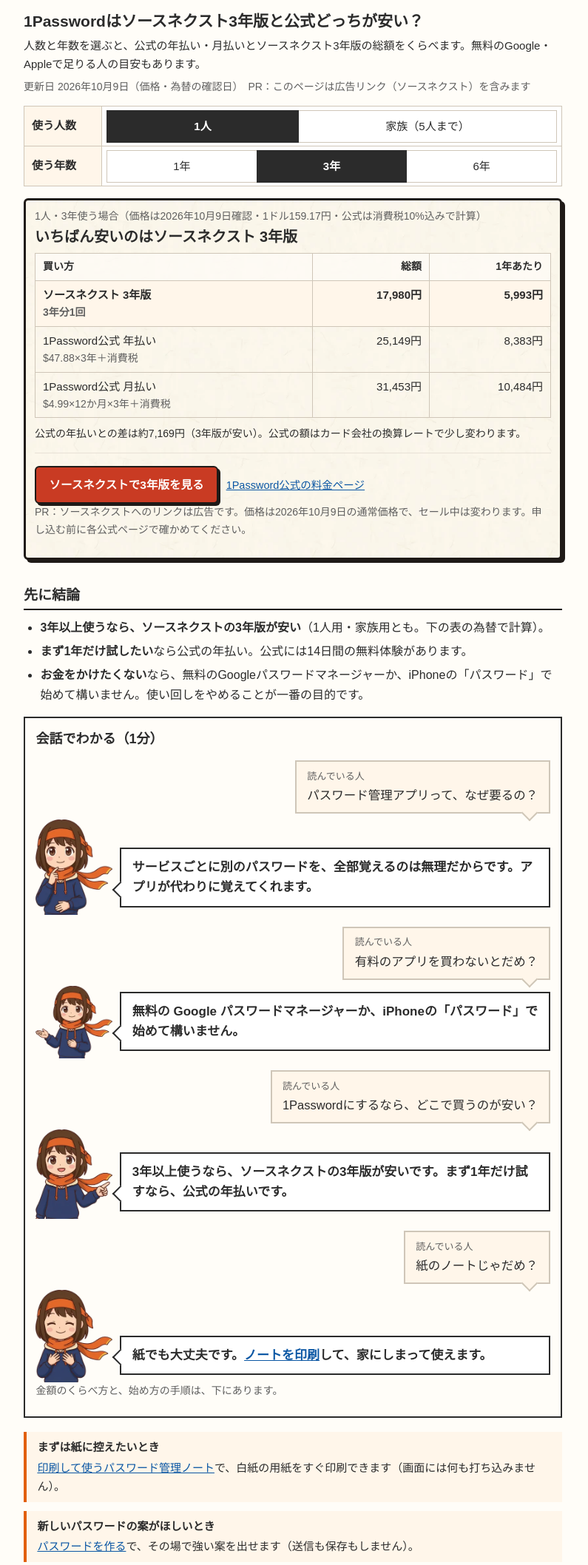
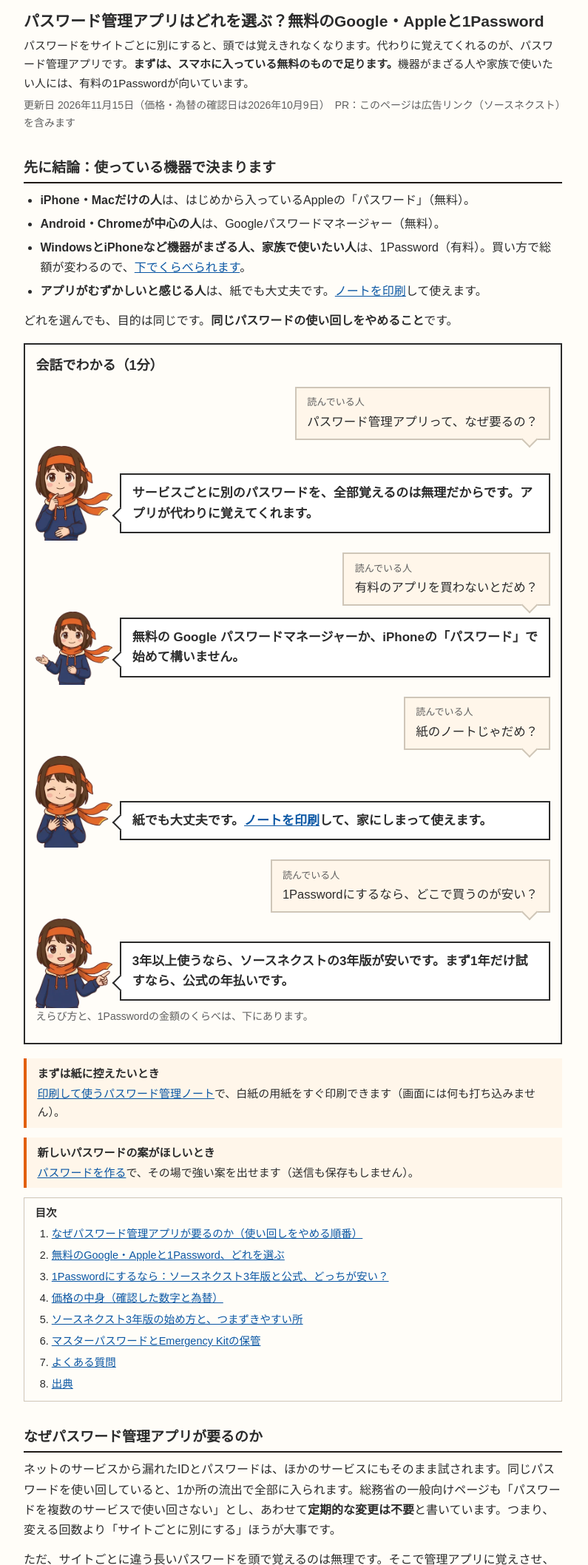
Before and after one commit to kkp-15/ninja-mamoru, a plain HTML site: page password/index.html in a window 1280 px wide. Shown: the part 162-2278 px from the top of the page at 74% size, without its empty margins (244-1039 px from the left). Drawn offline with Linux system fonts and the light colour scheme.

Commit message:
管理アプリのページを、困りごと→選び方→1Passwordの買い方の順に組み替え（紹介が急だったため）
Co-Authored-By: Claude Fable 5.2 <noreply@anthropic.com>

```diff
--- a/password/index.html
+++ b/password/index.html
@@ -4,8 +4,8 @@
 <meta charset="UTF-8">
 <meta name="msvalidate.01" content="EF6E7C7B123A3218DAE3B152F5B0764D" />
 <meta name="viewport" content="width=device-width, initial-scale=1">
-<title>1Passwordはソースネクスト3年版と公式どっちが安い？人数×年数で総額くらべ【2026年10月】</title>
-<meta name="description" content="1Passwordを公式の年払い・月払いで続けるのと、ソースネクストの3年版を買うのとで、1人用・家族用（5人）の総額を年数ごとに比べます。価格は2026年10月9日に両社の公式ページで確認。無料のGoogle・Appleのパスワード管理で足りる人の目安と、3年版の始め方も。">
+<title>パスワード管理アプリはどれを選ぶ？無料のGoogle・Appleと1Password（ソースネクスト3年版と公式の総額くらべ）</title>
+<meta name="description" content="パスワード管理アプリは、iPhoneだけならApple、Android・ChromeならGoogleの無料のもので足ります。機器がまざる人・家族で使う人は1Password。公式の年払い・月払いとソースネクスト3年版の総額を、人数と年数でくらべます（価格は2026年10月9日に両社の公式ページで確認）。">
 <link rel="canonical" href="https://mamoru.kkpwebninja.com/password/">
 <meta name="robots" content="index,follow,max-image-preview:large">
 <meta name="theme-color" content="#e2600f">
@@ -13,8 +13,8 @@
 <link rel="icon" type="image/png" sizes="32x32" href="/favicon.png">
 <link rel="icon" type="image/png" sizes="192x192" href="/favicon-192.png">
 <link rel="apple-touch-icon" sizes="180x180" href="/apple-touch-icon.png">
-<meta property="og:title" content="1Passwordはソースネクスト3年版と公式どっちが安い？総額くらべ">
-<meta property="og:description" content="人数と年数を選ぶと、公式の年払い・月払いとソースネクスト3年版の総額を並べます。価格は公式ページで確認した通常価格。">
+<meta property="og:title" content="パスワード管理アプリはどれを選ぶ？無料のGoogle・Appleと1Password">
+<meta property="og:description" content="無料のGoogle・Appleで足りる人の目安と、1Passwordの買い方。人数と年数を選ぶと、公式の年払い・月払いとソースネクスト3年版の総額を並べます。価格は公式ページで確認した通常価格。">
 <meta property="og:type" content="article">
 <meta property="og:url" content="https://mamoru.kkpwebninja.com/password/">
 <meta property="og:site_name" content="サイバー攻撃・個人情報流出から自分を守る">
@@ -26,7 +26,7 @@
 {
   "@context":"https://schema.org",
   "@graph":[
-    {"@type":"WebPage","@id":"https://mamoru.kkpwebninja.com/password/#page","name":"1Passwordはソースネクスト3年版と公式どっちが安い？人数×年数で総額くらべ","url":"https://mamoru.kkpwebninja.com/password/","inLanguage":"ja","datePublished":"2026-10-09","dateModified":"2026-10-09","author":{"@type":"Organization","name":"web忍者の砦"},"publisher":{"@type":"Organization","name":"web忍者の砦","url":"https://kkpwebninja.com/"}},
+    {"@type":"WebPage","@id":"https://mamoru.kkpwebninja.com/password/#page","name":"パスワード管理アプリはどれを選ぶ？無料のGoogle・Appleと1Password（ソースネクスト3年版と公式の総額くらべ）","url":"https://mamoru.kkpwebninja.com/password/","inLanguage":"ja","datePublished":"2026-10-09","dateModified":"2026-11-15","author":{"@type":"Organization","name":"web忍者の砦"},"publisher":{"@type":"Organization","name":"web忍者の砦","url":"https://kkpwebninja.com/"}},
     {"@type":"FAQPage","@id":"https://mamoru.kkpwebninja.com/password/#faq","mainEntity":[
       {"@type":"Question","name":"ソースネクストの1Passwordと公式の1Passwordは何が違いますか？","acceptedAnswer":{"@type":"Answer","text":"ソースネクストの製品ページには「機能に違いはありません」とあります。違いは支払い方で、ソースネクスト版は3年分をまとめて買い、ライセンスキーを1Passwordのアカウントに入れて使います。3年たったら買い直しです（2026年10月9日にソースネクスト公式で確認）。"}},
       {"@type":"Question","name":"いま公式で課金中でも、ソースネクスト3年版に切り替えられますか？","acceptedAnswer":{"@type":"Answer","text":"できます。登録済みのパスワードはそのまま引き継がれます。ただし公式の月払い・年払いの残り期間は、切り替えると使えなくなるとソースネクスト公式に書かれています。更新日が近づいてから切り替えると無駄が出ません。"}},
@@ -50,12 +50,76 @@
 <p class="subnav-h">パスワードの道具（押すと切りかわります）</p>
 <nav class="subnav" aria-label="パスワードの道具"><a href="/password/note/">ノートを印刷</a><a href="/password/tsukuru/">パスワードを作る</a><a href="/password/" aria-current="page">管理アプリ</a></nav>
 <header>
-  <h1>1Passwordはソースネクスト3年版と公式どっちが安い？</h1>
-  <p class="lead">人数と年数を選ぶと、公式の年払い・月払いとソースネクスト3年版の総額をくらべます。無料のGoogle・Appleで足りる人の目安もあります。</p>
-  <p class="meta">更新日 2026年10月9日（価格・為替の確認日）　PR：このページは広告リンク（ソースネクスト）を含みます</p>
+  <h1>パスワード管理アプリはどれを選ぶ？無料のGoogle・Appleと1Password</h1>
+  <p class="lead">パスワードをサイトごとに別にすると、頭では覚えきれなくなります。代わりに覚えてくれるのが、パスワード管理アプリです。<b>まずは、スマホに入っている無料のもので足ります。</b>機器がまざる人や家族で使いたい人には、有料の1Passwordが向いています。</p>
+  <p class="meta">更新日 2026年11月15日（価格・為替の確認日は2026年10月9日）　PR：このページは広告リンク（ソースネクスト）を含みます</p>
 </header>
 
 <main>
+<h2 id="kotae">先に結論：使っている機器で決まります</h2>
+<ul>
+  <li><b>iPhone・Macだけの人</b>は、はじめから入っているAppleの「パスワード」（無料）。</li>
+  <li><b>Android・Chromeが中心の人</b>は、Googleパスワードマネージャー（無料）。</li>
+  <li><b>WindowsとiPhoneなど機器がまざる人、家族で使いたい人</b>は、1Password（有料）。買い方で総額が変わるので、<a href="#kurabe">下でくらべられます</a>。</li>
+  <li><b>アプリがむずかしいと感じる人</b>は、紙でも大丈夫です。<a href="/password/note/">ノートを印刷</a>して使えます。</li>
+</ul>
+<p>どれを選んでも、目的は同じです。<b>同じパスワードの使い回しをやめること</b>です。</p>
+
+<section class="chat" aria-label="会話でわかる">
+<h3>会話でわかる（1分）</h3>
+<p class="ask"><span>読んでいる人</span>パスワード管理アプリって、なぜ要るの？</p>
+<div class="say"><img src="/img/girl-think-left.webp" width="240" height="296" alt="" loading="lazy" decoding="async"><p>サービスごとに別のパスワードを、全部覚えるのは無理だからです。アプリが代わりに覚えてくれます。</p></div>
+<p class="ask"><span>読んでいる人</span>有料のアプリを買わないとだめ？</p>
+<div class="say"><img src="/img/girl-guide-left.webp" width="240" height="228" alt="" loading="lazy" decoding="async"><p>無料の Google パスワードマネージャーか、iPhoneの「パスワード」で始めて構いません。</p></div>
+<p class="ask"><span>読んでいる人</span>紙のノートじゃだめ？</p>
+<div class="say"><img src="/img/girl-relief.webp" width="240" height="288" alt="" loading="lazy" decoding="async"><p>紙でも大丈夫です。<a href="/password/note/">ノートを印刷</a>して、家にしまって使えます。</p></div>
+<p class="ask"><span>読んでいる人</span>1Passwordにするなら、どこで買うのが安い？</p>
+<div class="say"><img src="/img/girl-point-right.webp" width="240" height="279" alt="" loading="lazy" decoding="async"><p>3年以上使うなら、ソースネクストの3年版が安いです。まず1年だけ試すなら、公式の年払いです。</p></div>
+<p class="note">えらび方と、1Passwordの金額のくらべは、下にあります。</p>
+</section>
+<p class="point"><b>まずは紙に控えたいとき</b><a href="/password/note/">印刷して使うパスワード管理ノート</a>で、白紙の用紙をすぐ印刷できます（画面には何も打ち込みません）。</p>
+<p class="point"><b>新しいパスワードの案がほしいとき</b><a href="/password/tsukuru/">パスワードを作る</a>で、その場で強い案を出せます（送信も保存もしません）。</p>
+
+
+<nav class="toc"><b>目次</b>
+  <ol>
+    <li><a href="#tsukaimawashi">なぜパスワード管理アプリが要るのか（使い回しをやめる順番）</a></li>
+    <li><a href="#erabu">無料のGoogle・Appleと1Password、どれを選ぶ</a></li>
+    <li><a href="#kurabe">1Passwordにするなら：ソースネクスト3年版と公式、どっちが安い？</a></li>
+    <li><a href="#kakaku">価格の中身（確認した数字と為替）</a></li>
+    <li><a href="#hajimekata">ソースネクスト3年版の始め方と、つまずきやすい所</a></li>
+    <li><a href="#master">マスターパスワードとEmergency Kitの保管</a></li>
+    <li><a href="#faq">よくある質問</a></li>
+    <li><a href="#shutten">出典</a></li>
+  </ol>
+</nav>
+
+<h2 id="tsukaimawashi">なぜパスワード管理アプリが要るのか</h2>
+<p>ネットのサービスから漏れたIDとパスワードは、ほかのサービスにもそのまま試されます。同じパスワードを使い回していると、1か所の流出で全部に入られます。総務省の一般向けページも「パスワードを複数のサービスで使い回さない」とし、あわせて<b>定期的な変更は不要</b>と書いています。つまり、変える回数より「サイトごとに別にする」ほうが大事です。</p>
+<p>ただ、サイトごとに違う長いパスワードを頭で覚えるのは無理です。そこで管理アプリに覚えさせ、自分が覚えるのはアプリを開くためのパスワード1つだけにします。</p>
+<h3>使い回しをやめる順番</h3>
+<ol class="steps">
+  <li><b>メール</b>（Gmail・iCloudメールなど）。ほかのサイトのパスワード再設定はメールに届くので、ここを取られると全部に波及します。</li>
+  <li><b>お金に関わるもの</b>（銀行・証券・クレジットカード・スマホ決済）。</li>
+  <li><b>通販</b>（カード番号を登録しているもの）。</li>
+  <li><b>SNS・その他</b>。乗っ取られると知り合いへの詐欺に使われることがあります。</li>
+</ol>
+<p>1日1つずつで十分です。変えるときにアプリに保存すれば、次からは入力もアプリがしてくれます。</p>
+
+<h2 id="erabu">無料のGoogle・Appleと1Password、どれを選ぶ</h2>
+<div class="scroll"><table class="cmp">
+  <tr><th></th><th>Googleパスワードマネージャー</th><th>Appleの「パスワード」</th><th>1Password</th></tr>
+  <tr><th>料金</th><td>Googleアカウントに付いてくる</td><td>iPhone・Macに入っている</td><td>有料（<a href="#kurabe">下の総額くらべ</a>）</td></tr>
+  <tr><th>使える機器</th><td>Chromeと、Android・iPhoneのGoogleアカウント</td><td>iOS 18・iPadOS 18・macOS Sequoia以降のApple製品</td><td>Windows・Mac・iPhone・Android・Linux、主なブラウザ</td></tr>
+  <tr><th>漏れたら知らせる</th><td>あり（パスワードチェックアップ）</td><td>あり</td><td>あり</td></tr>
+  <tr><th>保管場所</th><td>Googleアカウントの中</td><td>Appleアカウントの中</td><td>1Password専用のアカウント</td></tr>
+  <tr><th>向いている人</th><td>Android・Chrome中心の人</td><td>iPhone・Macだけの人</td><td>機器がまざる人・家族で共有したい人・保管場所を分けたい人</td></tr>
+</table></div>
+<p class="src">出典: Google アカウント ヘルプ、Apple サポート、ソースネクスト製品ページの対応OS（2026年10月9日確認）。</p>
+<p>無料のものとの一番の違いは、<b>保管場所を分けられる</b>ことです。Googleのパスワード管理はGoogleアカウントの中にあるので、そのアカウントに入られると、保存したパスワードもまとめて見られるおそれがあります。1Passwordは別のアカウントで、開くにはマスターパスワードと、端末に入っている秘密鍵（Secret Key）が要ります。どちらが絶対に安全ということではなく、<b>卵を1つのかごに盛らない</b>考え方です。どれを選んでも、Google・Appleのアカウントには<a href="/nidankai/">2段階認証</a>を必ず付けてください。</p>
+
+<h2 id="kurabe">1Passwordにするなら：ソースネクスト3年版と公式、どっちが安い？</h2>
+<p>1Passwordは、公式で月払い・年払いをするほかに、ソースネクストで3年ぶんをまとめて買う方法があります。中身は同じで、総額がちがいます。人数と年数を選ぶと、総額をくらべます。</p>
 <table class="tool" aria-label="総額くらべの条件">
   <tr><th>使う人数</th><td><div class="seg" id="pplPick">
     <button type="button" data-v="1">1人</button><button type="button" data-v="5">家族（5人まで）</button>
@@ -80,63 +144,11 @@
   <p class="note">PR：ソースネクストへのリンクは広告です。価格は2026年10月9日の通常価格で、セール中は変わります。申し込む前に各公式ページで確かめてください。</p>
 </section>
 
-<h2 id="kotae">先に結論</h2>
 <ul>
   <li><b>3年以上使うなら、ソースネクストの3年版が安い</b>（1人用・家族用とも。下の表の為替で計算）。</li>
   <li><b>まず1年だけ試したい</b>なら公式の年払い。公式には14日間の無料体験があります。</li>
-  <li><b>お金をかけたくない</b>なら、無料のGoogleパスワードマネージャーか、iPhoneの「パスワード」で始めて構いません。使い回しをやめることが一番の目的です。</li>
+  <li><b>お金をかけたくない</b>なら、上の無料のGoogle・Appleで始めて構いません。</li>
 </ul>
-
-<section class="chat" aria-label="会話でわかる">
-<h3>会話でわかる（1分）</h3>
-<p class="ask"><span>読んでいる人</span>パスワード管理アプリって、なぜ要るの？</p>
-<div class="say"><img src="/img/girl-think-left.webp" width="240" height="296" alt="" loading="lazy" decoding="async"><p>サービスごとに別のパスワードを、全部覚えるのは無理だからです。アプリが代わりに覚えてくれます。</p></div>
-<p class="ask"><span>読んでいる人</span>有料のアプリを買わないとだめ？</p>
-<div class="say"><img src="/img/girl-guide-left.webp" width="240" height="228" alt="" loading="lazy" decoding="async"><p>無料の Google パスワードマネージャーか、iPhoneの「パスワード」で始めて構いません。</p></div>
-<p class="ask"><span>読んでいる人</span>1Passwordにするなら、どこで買うのが安い？</p>
-<div class="say"><img src="/img/girl-point-right.webp" width="240" height="279" alt="" loading="lazy" decoding="async"><p>3年以上使うなら、ソースネクストの3年版が安いです。まず1年だけ試すなら、公式の年払いです。</p></div>
-<p class="ask"><span>読んでいる人</span>紙のノートじゃだめ？</p>
-<div class="say"><img src="/img/girl-relief.webp" width="240" height="288" alt="" loading="lazy" decoding="async"><p>紙でも大丈夫です。<a href="/password/note/">ノートを印刷</a>して、家にしまって使えます。</p></div>
-<p class="note">金額のくらべ方と、始め方の手順は、下にあります。</p>
-</section>
-<p class="point"><b>まずは紙に控えたいとき</b><a href="/password/note/">印刷して使うパスワード管理ノート</a>で、白紙の用紙をすぐ印刷できます（画面には何も打ち込みません）。</p>
-<p class="point"><b>新しいパスワードの案がほしいとき</b><a href="/password/tsukuru/">パスワードを作る</a>で、その場で強い案を出せます（送信も保存もしません）。</p>
-
-<nav class="toc"><b>目次</b>
-  <ol>
-    <li><a href="#tsukaimawashi">なぜパスワード管理アプリが要るのか（使い回しをやめる順番）</a></li>
-    <li><a href="#erabu">無料のGoogle・Appleと1Password、どれを選ぶ</a></li>
-    <li><a href="#kakaku">価格の中身（確認した数字と為替）</a></li>
-    <li><a href="#hajimekata">ソースネクスト3年版の始め方と、つまずきやすい所</a></li>
-    <li><a href="#master">マスターパスワードとEmergency Kitの保管</a></li>
-    <li><a href="#faq">よくある質問</a></li>
-    <li><a href="#shutten">出典</a></li>
-  </ol>
-</nav>
-
-<h2 id="tsukaimawashi">なぜパスワード管理アプリが要るのか</h2>
-<p>ネットのサービスから漏れたIDとパスワードは、ほかのサービスにもそのまま試されます。同じパスワードを使い回していると、1か所の流出で全部に入られます。総務省の一般向けページも「パスワードを複数のサービスで使い回さない」とし、あわせて<b>定期的な変更は不要</b>と書いています。つまり、変える回数より「サイトごとに別にする」ほうが大事です。</p>
-<p>ただ、サイトごとに違う長いパスワードを頭で覚えるのは無理です。そこで管理アプリに覚えさせ、自分が覚えるのはアプリを開くためのパスワード1つだけにします。</p>
-<h3>使い回しをやめる順番</h3>
-<ol class="steps">
-  <li><b>メール</b>（Gmail・iCloudメールなど）。ほかのサイトのパスワード再設定はメールに届くので、ここを取られると全部に波及します。</li>
-  <li><b>お金に関わるもの</b>（銀行・証券・クレジットカード・スマホ決済）。</li>
-  <li><b>通販</b>（カード番号を登録しているもの）。</li>
-  <li><b>SNS・その他</b>。乗っ取られると知り合いへの詐欺に使われることがあります。</li>
-</ol>
-<p>1日1つずつで十分です。変えるときにアプリに保存すれば、次からは入力もアプリがしてくれます。</p>
-
-<h2 id="erabu">無料のGoogle・Appleと1Password、どれを選ぶ</h2>
-<div class="scroll"><table class="cmp">
-  <tr><th></th><th>Googleパスワードマネージャー</th><th>Appleの「パスワード」</th><th>1Password</th></tr>
-  <tr><th>料金</th><td>Googleアカウントに付いてくる</td><td>iPhone・Macに入っている</td><td>有料（下の総額くらべ）</td></tr>
-  <tr><th>使える機器</th><td>Chromeと、Android・iPhoneのGoogleアカウント</td><td>iOS 18・iPadOS 18・macOS Sequoia以降のApple製品</td><td>Windows・Mac・iPhone・Android・Linux、主なブラウザ</td></tr>
-  <tr><th>漏れたら知らせる</th><td>あり（パスワードチェックアップ）</td><td>あり</td><td>あり</td></tr>
-  <tr><th>保管場所</th><td>Googleアカウントの中</td><td>Appleアカウントの中</td><td>1Password専用のアカウント</td></tr>
-  <tr><th>向いている人</th><td>Android・Chrome中心の人</td><td>iPhone・Macだけの人</td><td>機器がまざる人・家族で共有したい人・保管場所を分けたい人</td></tr>
-</table></div>
-<p class="src">出典: Google アカウント ヘルプ、Apple サポート、ソースネクスト製品ページの対応OS（2026年10月9日確認）。</p>
-<p>無料のものとの一番の違いは、<b>保管場所を分けられる</b>ことです。Googleのパスワード管理はGoogleアカウントの中にあるので、そのアカウントに入られると、保存したパスワードもまとめて見られるおそれがあります。1Passwordは別のアカウントで、開くにはマスターパスワードと、端末に入っている秘密鍵（Secret Key）が要ります。どちらが絶対に安全ということではなく、<b>卵を1つのかごに盛らない</b>考え方です。どれを選んでも、Google・Appleのアカウントには<a href="/nidankai/">2段階認証</a>を必ず付けてください。</p>
 
 <h2 id="kakaku">価格の中身</h2>
 <div class="scroll"><table class="cmp">
--- a/sitemap.xml
+++ b/sitemap.xml
@@ -1,7 +1,7 @@
 <?xml version="1.0" encoding="UTF-8"?>
 <urlset xmlns="http://www.sitemaps.org/schemas/sitemap/0.9">
   <url><loc>https://mamoru.kkpwebninja.com/</loc><lastmod>2026-10-29</lastmod></url>
-  <url><loc>https://mamoru.kkpwebninja.com/password/</loc><lastmod>2026-11-03</lastmod></url>
+  <url><loc>https://mamoru.kkpwebninja.com/password/</loc><lastmod>2026-11-15</lastmod></url>
   <url><loc>https://mamoru.kkpwebninja.com/password/tsukuru/</loc><lastmod>2026-11-03</lastmod></url>
   <url><loc>https://mamoru.kkpwebninja.com/password/note/</loc><lastmod>2026-11-15</lastmod></url>
   <url><loc>https://mamoru.kkpwebninja.com/nidankai/</loc><lastmod>2026-10-09</lastmod></url>
```
Also changed, not shown: 1 other file.
